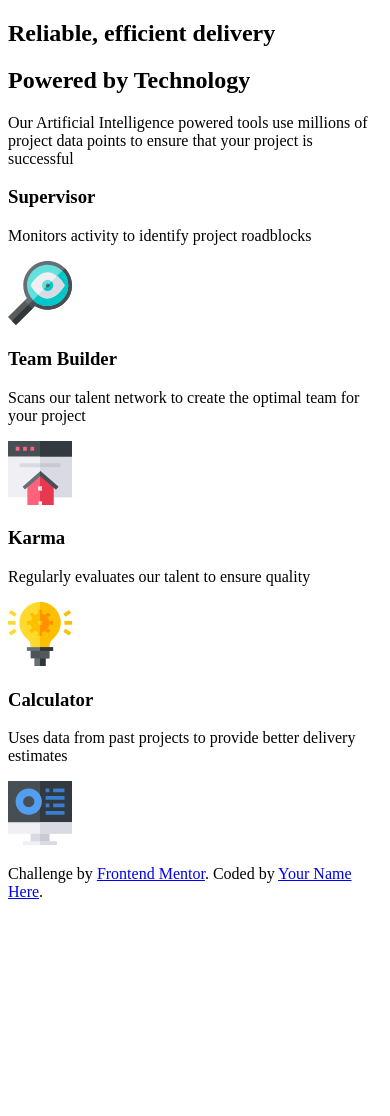
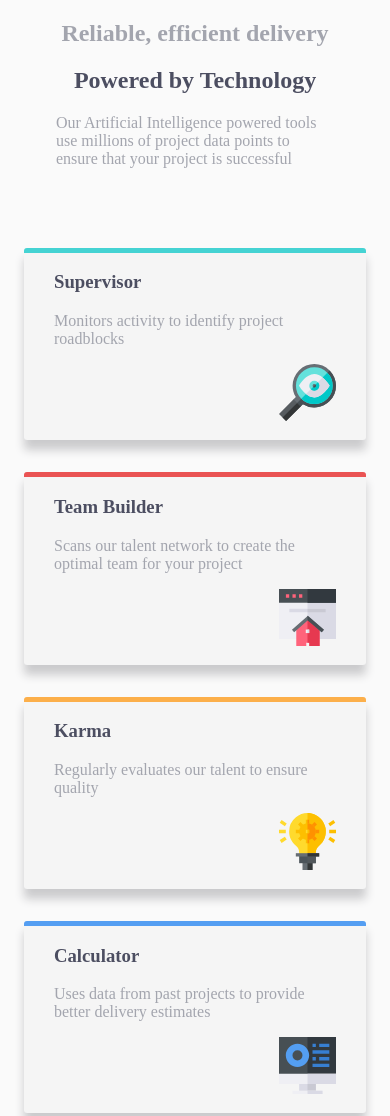
Before and after one commit to jignaciovg/four-card-feature-section-challenge, a plain HTML site: page index.html in a window 390 px wide. Shown: the top 1116 px of the page. Before the commit the page ends 917 px from the top, so only its background shows below. Drawn offline with Linux system fonts and the light colour scheme.

Commit message:
css cards - mobile version finished

```diff
--- a/css/style.css
+++ b/css/style.css
@@ -0,0 +1,87 @@
+html{
+    background-color: hsl(0, 0%, 98%);
+    font-size: 16px;
+}
+
+.FirstContent{
+    margin-left: 1rem;
+    margin-right: 1rem;
+    margin-bottom: 5rem;
+}
+
+.FirstContent h2{
+    text-align: center;
+}
+
+.FirstContent p{
+    margin-left: 2rem;
+    margin-right: 2rem;
+}
+
+/*CARDS*/
+.card{
+    border-radius: 3px;
+    background-color: whitesmoke;
+}
+
+.info{
+    padding-left: 30px;
+    padding-right: 30px;
+}
+
+.image{
+    display: block;
+    text-align: end;
+}
+
+.card img{
+    margin-right: 30px;
+    margin-bottom: 15px;
+    height: 57px;
+}
+
+.border-card{
+    height: 5px;
+    border-top-left-radius: 3px;
+    border-top-right-radius: 3px;
+}
+
+.border-color-supervisor{
+    background-color: hsl(180, 62%, 55%);
+}
+
+.border-color-team{
+    background-color: hsl(0, 78%, 62%);
+}
+.border-color-karma{
+    background-color: hsl(34, 97%, 64%);
+}
+.border-color-calculator{
+    background-color: hsl(212, 86%, 64%);
+}
+
+.light-text{
+    color:hsl(229, 6%, 66%);
+}
+.bold-text{
+    color: hsl(234, 12%, 34%);
+}
+
+.card{
+    margin-bottom: 2rem;
+    box-shadow: 0px 10px 10px hsl(229, 2%, 80%);
+    }
+
+.container-card{
+    margin-left: 1rem;
+    margin-right: 1rem;
+    }
+
+/*MEDIA QUERY*/
+@media(min-width:375px){
+
+}
+
+@media(min-width:1440px){
+
+}
--- a/index.html
+++ b/index.html
@@ -19,41 +19,53 @@
 
     <div class="FirstContent">
         <h2 class="light-text">Reliable, efficient delivery</h2>
-        <h2>Powered by Technology</h2>
+        <h2 class="bold-text">Powered by Technology</h2>
         <p class="light-text content">Our Artificial Intelligence powered tools use millions of project data points to ensure that your project is successful</p>
     </div>
 
     <div class="SecondContent">
+
         <div class="container-card">
-
-            <div class="border-card-supervisor">
             <div class="card">
-                <h3>Supervisor</h3>
+                <div class="border-card border-color-supervisor"></div>
+                <div class="info">
+                    <h3 class="bold-text">Supervisor</h3>
                     <p class="light-text">Monitors activity to identify project roadblocks</p>
+                </div>
+                <div class="image">
                     <img src="images/icon-supervisor.svg">
                 </div>
             </div>
 
-            <div class="border-card-team">
             <div class="card">
-                <h3>Team Builder</h3>
+                <div class="border-card border-color-team"></div>
+                <div class="info">
+                    <h3 class="bold-text">Team Builder</h3>
                     <p class="light-text">Scans our talent network to create the optimal team for your project</p>
+                    </div>
+                <div class="image">
                     <img src="images/icon-team-builder.svg">
                 </div>
             </div>
 
-            <div class="border-card-karma">
             <div class="card">
-                <h3>Karma</h3>
+                <div class="border-card border-color-karma"></div>
+                <div class="info">
+                    <h3 class="bold-text">Karma</h3>
                     <p class="light-text">Regularly evaluates our talent to ensure quality</p>
+                </div>
+                <div class="image">
                     <img src="images/icon-karma.svg">
                 </div>
             </div>
 
-            <div class="border-card-calculator">
             <div class="card">
-                <h3>Calculator</h3>
+                <div class="border-card border-color-calculator"></div>
+                <div class="info">
+                    <h3 class="bold-text">Calculator</h3>
                     <p class="light-text">Uses data from past projects to provide better delivery estimates</p>
+                </div>
+                <div class="image">
                     <img src="images/icon-calculator.svg">
                 </div>
             </div>
```
Lines whose indentation alone changed are shown as unchanged.
